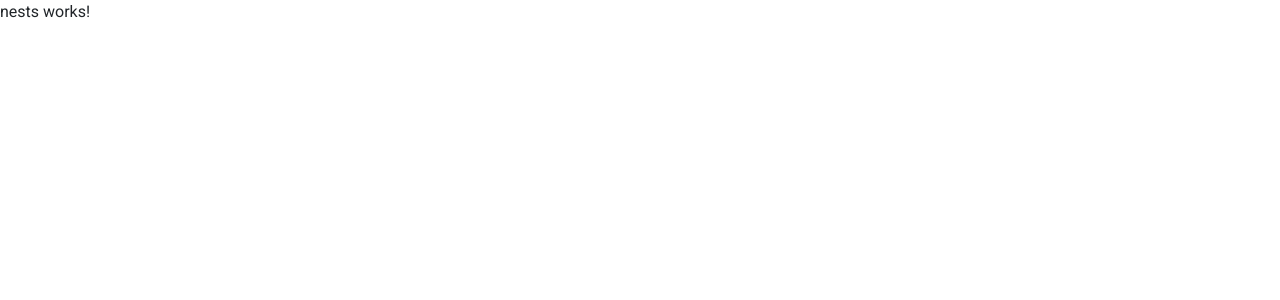
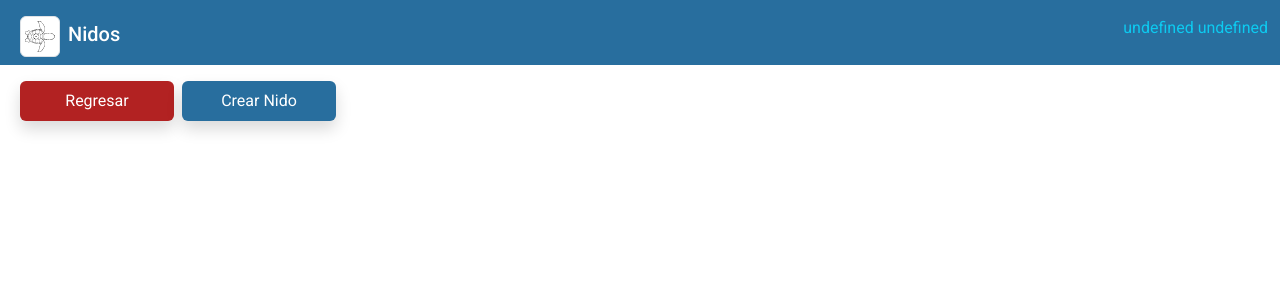
Before and after one commit to Aye-turtles/ui-monitor-turtle-nest, an Angular app: page /nidos in a window 1280 px wide. Shown: the top 300 px of the page. Built offline with nearby package versions, Linux system fonts and the light colour scheme.

Commit message:
feat: create first page on nests@

```diff
--- a/src/app/pages/nests/nests.component.html
+++ b/src/app/pages/nests/nests.component.html
@@ -1 +1,28 @@
-<p>nests works!</p>
+<div class="container-fluid">
+
+  <!-- Encabezado con logo y nombre de la sección -->
+  <div class="row pt-3 pb-2 bg-default-color">
+    <div class="col-6">
+      <img ngSrc="assets/Logo.svg" height="40" width="40" class="img-thumbnail mx-2"
+           style="cursor: pointer" [routerLink]="['/homepage']" alt="logo">
+      <span class="h5">Nidos</span>
+    </div>
+    <div class="col-6">
+      <span class="float-end link-info">{{ this.currentUser.name }} {{ this.currentUser.lastName }}</span>
+    </div>
+  </div>
+
+  <!-- Botones de acción -->
+  <div class="row">
+    <div class="col-6 py-2">
+      <button class="btn bg-button-red w-25 h-75 border-botton-homepage m-2 shadow" (click)="goBack()">
+        <span>Regresar</span>
+      </button>
+      <button class="btn bg-button-color w-25 h-75 border-botton-homepage shadow" routerLink="/nidos/crear">
+        <span>Crear Nido</span>
+      </button>
+    </div>
+  </div>
+
+
+</div>
--- a/src/app/pages/nests/nests.component.ts
+++ b/src/app/pages/nests/nests.component.ts
@@ -1,16 +1,38 @@
-import { Component } from '@angular/core';
-import {CommonModule} from "@angular/common";
+import {Component, OnInit} from '@angular/core';
+import {CommonModule, Location, NgOptimizedImage} from "@angular/common";
+import {Router, RouterLink} from "@angular/router";
+import {SensorsRes} from "../../model/sensorsRes";
+import {SensorsControllerService} from "../../services/sensorsController.service";
+import {LocalStorageService} from "../../local-storage.service";
 
 @Component({
   selector: 'app-nests',
   standalone: true,
   imports: [
-    CommonModule
+    CommonModule,
+    NgOptimizedImage,
+    RouterLink
 
   ],
   templateUrl: './nests.component.html',
   styleUrl: './nests.component.css'
 })
-export class NestsComponent {
+export class NestsComponent implements OnInit {
+  protected currentUser: any;
+  protected sensors: SensorsRes[] = [];
 
+
+  constructor(private location: Location,
+              private sensorService: SensorsControllerService,
+              private storage: LocalStorageService,
+              private router: Router) {
+  }
+
+  ngOnInit() {
+    this.currentUser = this.storage.currentUser;
+  }
+
+  goBack() {
+    this.location.back();
+  }
 }
```
